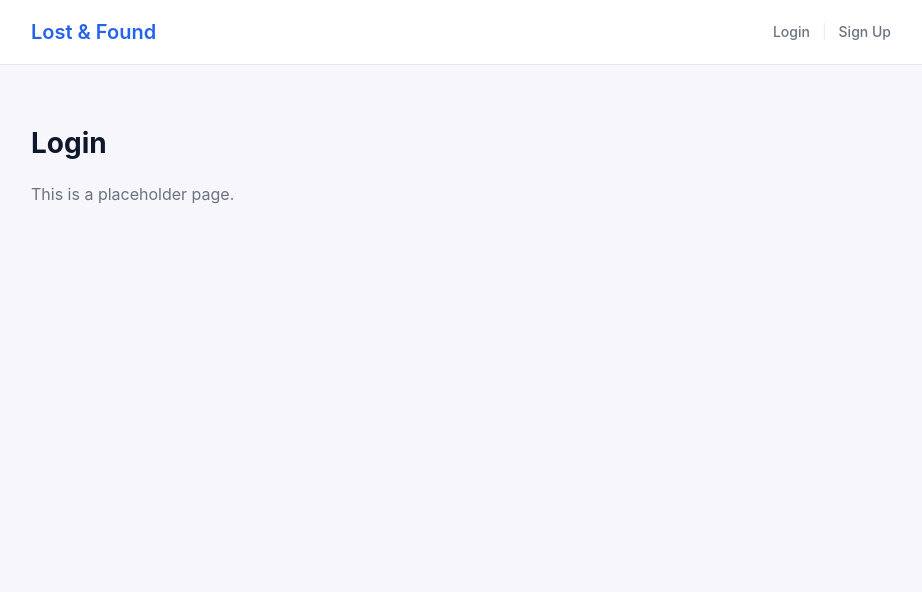
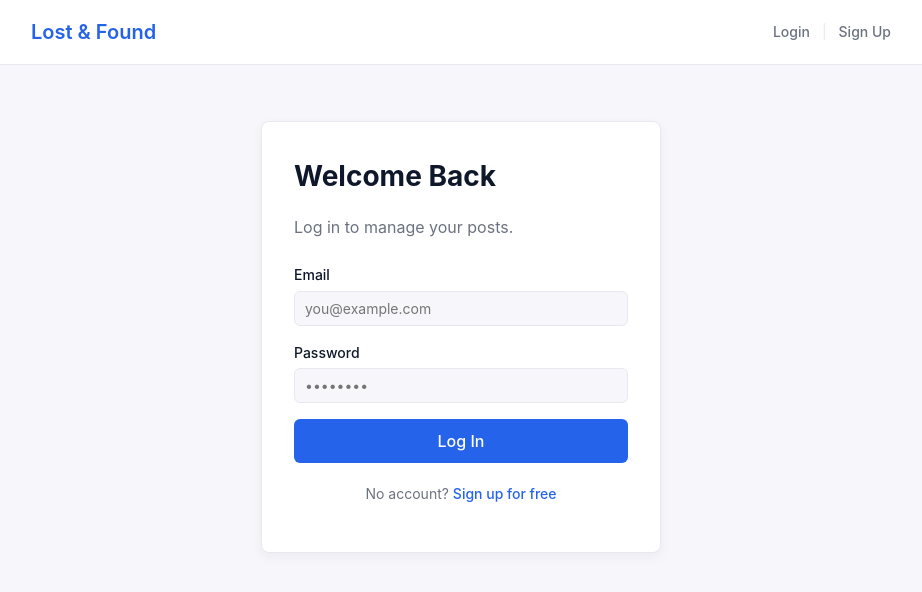
Before and after one commit to zsun404512/lost-and-found, a React (Vite) app in the folder frontend/: page /login in a window 1280 px wide. Shown: the top 592 px of the page, without its empty margins (179-1101 px from the left). Built offline with nearby package versions, Linux system fonts and the light colour scheme.

Commit message:
login/signup page

```diff
--- a/frontend/src/App.jsx
+++ b/frontend/src/App.jsx
@@ -1,5 +1,7 @@
 import React, { useEffect, useState } from 'react';
 import { BrowserRouter, Routes, Route, Link } from 'react-router-dom';
+import LoginPage from './pages/LoginPage';
+import SignUpPage from './pages/SignUpPage';
 
 function Home() {
   const [items, setItems] = useState([]);
@@ -103,20 +105,6 @@ function Home() {
   );
 }
 
-const LoginPage = () => (
-  <div className="app">
-    <h1 className="title">Login</h1>
-    <p className="lead">This is a placeholder page.</p>
-  </div>
-);
-
-const SignUpPage = () => (
-  <div className="app">
-    <h1 className="title">Sign Up</h1>
-    <p className="lead">This is a placeholder page.</p>
-  </div>
-);
-
 export default function App() {
   return (
     <BrowserRouter>
--- /dev/null
+++ b/frontend/src/pages/LoginPage.jsx
@@ -0,0 +1,75 @@
+import React, { useState } from 'react';
+import { Link } from 'react-router-dom';
+// TODO: We will import the 'useAuth' hook here later
+
+export default function LoginPage() {
+  const [email, setEmail] = useState('');
+  const [password, setPassword] = useState('');
+  const [loading, setLoading] = useState(false);
+  const [message, setMessage] = useState(null);
+
+  // TODO: We will get the 'login' function from useAuth
+//   const { login } = useAuth();
+
+  async function onSubmit(e) {
+    e.preventDefault();
+    setMessage(null);
+    setLoading(true);
+
+    // TODO: We will call the real 'login' function later
+    console.log('Submitting login form:', { email, password });
+
+    // Simulate a network request
+    setTimeout(() => {
+      setMessage({ type: 'error', text: 'Invalid credentials (Simulation)' });
+      setLoading(false);
+    }, 1000);
+  }
+
+  return (
+    <div className="app">
+      <div className="auth-form-container">
+        <h1 className="title">Welcome Back</h1>
+        <p className="lead" style={{ marginBottom: '24px' }}>
+          Log in to manage your posts.
+        </p>
+        <form className="auth-form" onSubmit={onSubmit}>
+          <div className="form-group">
+            <label htmlFor="email">Email</label>
+            <input
+              id="email"
+              type="email"
+              value={email}
+              onChange={(e) => setEmail(e.target.value)}
+              placeholder="you@example.com"
+              required
+            />
+          </div>
+          <div className="form-group">
+            <label htmlFor="password">Password</label>
+            <input
+              id="password"
+              type="password"
+              value={password}
+              onChange={(e) => setPassword(e.target.value)}
+              placeholder="••••••••"
+              required
+            />
+          </div>
+          <button className="btn btn-auth" type="submit" disabled={loading}>
+            {loading ? 'Logging in...' : 'Log In'}
+          </button>
+
+          {message && (
+            <div className={message.type === 'error' ? 'error' : 'success'} style={{marginTop: '12px'}}>
+              {message.text}
+            </div>
+          )}
+        </form>
+        <p className="auth-footer">
+          No account? <Link to="/signup">Sign up for free</Link>
+        </p>
+      </div>
+    </div>
+  );
+}
--- /dev/null
+++ b/frontend/src/pages/SignUpPage.jsx
@@ -0,0 +1,71 @@
+import React, { useState } from 'react';
+import { Link } from 'react-router-dom';
+
+export default function SignUpPage() {
+  const [email, setEmail] = useState('');
+  const [password, setPassword] = useState('');
+  const [loading, setLoading] = useState(false);
+  const [message, setMessage] = useState(null);
+
+  async function onSubmit(e) {
+    e.preventDefault();
+    setMessage(null);
+    setLoading(true);
+
+    // TODO: We will wire this up to the backend later
+    console.log('Submitting signup form:', { email, password });
+
+    // Simulate a network request
+    setTimeout(() => {
+      setMessage({ type: 'success', text: 'Account created! (Simulation)' });
+      setLoading(false);
+    }, 1000);
+  }
+
+  return (
+    <div className="app">
+      <div className="auth-form-container">
+        <h1 className="title">Create Account</h1>
+        <p className="lead" style={{ marginBottom: '24px' }}>
+          Get started by creating your account.
+        </p>
+        <form className="auth-form" onSubmit={onSubmit}>
+          <div className="form-group">
+            <label htmlFor="email">Email</label>
+            <input
+              id="email"
+              type="email"
+              value={email}
+              onChange={(e) => setEmail(e.target.value)}
+              placeholder="you@example.com"
+              required
+            />
+          </div>
+          <div className="form-group">
+            <label htmlFor="password">Password</label>
+            <input
+              id="password"
+              type="password"
+              value={password}
+              onChange={(e) => setPassword(e.target.value)}
+              placeholder="••••••••"
+              required
+            />
+          </div>
+          <button className="btn btn-auth" type="submit" disabled={loading}>
+            {loading ? 'Creating...' : 'Create Account'}
+          </button>
+
+          {message && (
+            <div className={message.type === 'error' ? 'error' : 'success'} style={{marginTop: '12px'}}>
+              {message.text}
+            </div>
+          )}
+        </form>
+        <p className="auth-footer">
+          Already have an account? <Link to="/login">Log in here</Link>
+        </p>
+      </div>
+    </div>
+  );
+}
--- a/frontend/src/styles.css
+++ b/frontend/src/styles.css
@@ -175,3 +175,65 @@ textarea{
 .btn[disabled]{opacity:0.6; cursor:not-allowed}
 .success{color:green; margin-top:6px}
 .error{color:#b91c1c; margin-top:6px}
+
+.auth-form-container {
+  max-width: 400px;
+  margin: 0 auto;
+  background: var(--card);
+  border: 1px solid var(--border);
+  border-radius: 8px;
+  padding: 32px;
+  box-shadow: 0 4px 12px rgba(16,24,40,0.05);
+}
+
+.auth-form .form-group {
+  margin-bottom: 16px;
+}
+
+.auth-form .form-group label {
+  display: block;
+  font-weight: 500;
+  font-size: 14px;
+  margin-bottom: 4px;
+}
+
+/* Style auth inputs to match the post inputs */
+.auth-form input {
+  width:100%;
+  padding:8px 10px;
+  border:1px solid var(--border);
+  border-radius:6px;
+  font-size:14px;
+  font-family: inherit;
+  background: var(--bg);
+  transition: border-color 0.2s ease, box-shadow 0.2s ease;
+}
+
+.auth-form input:focus {
+  outline: none;
+  border-color: var(--accent);
+  box-shadow: 0 0 0 3px rgba(37, 99, 235, 0.1);
+  background: var(--bg);
+}
+
+.btn-auth {
+  width: 100%;
+  padding: 12px 14px; /* Make it a bit bigger */
+  font-size: 16px;
+}
+
+.auth-footer {
+  text-align: center;
+  margin-top: 20px;
+  font-size: 14px;
+  color: var(--muted);
+}
+
+.auth-footer a {
+  color: var(--accent);
+  text-decoration: none;
+  font-weight: 500;
+}
+.auth-footer a:hover {
+  text-decoration: underline;
+}
--- a/package.json
+++ b/package.json
@@ -8,7 +8,7 @@
   ],
   "scripts": {
     "start": "npm --workspace backend start",
-  "dev": "concurrently \"npm --workspace backend run dev\" \"npm --workspace frontend run dev\"",
+    "dev": "concurrently \"npm --workspace backend run dev\" \"npm --workspace frontend run dev\"",
     "install-all": "npm install --workspaces"
   },
   "devDependencies": {
```
